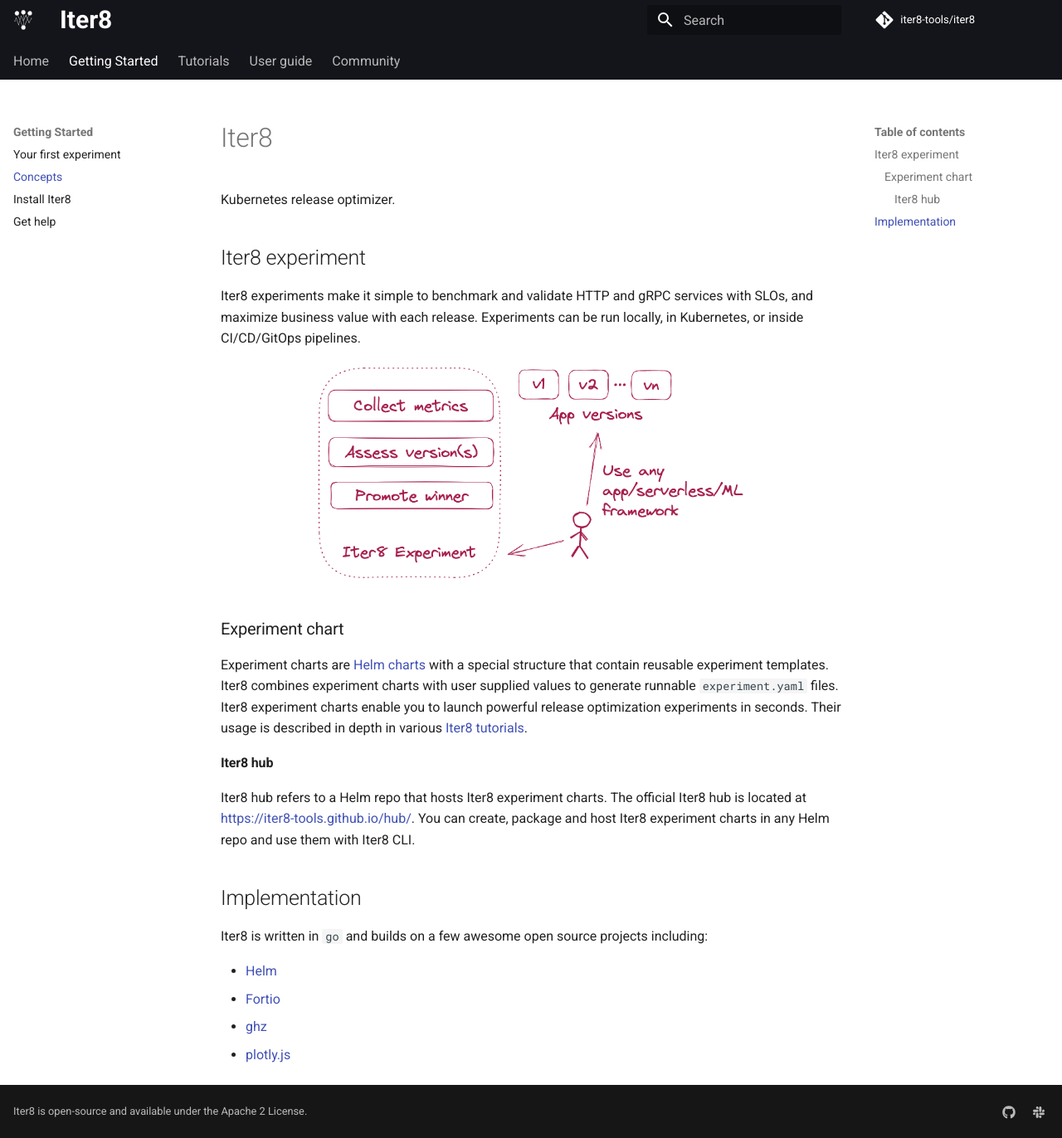
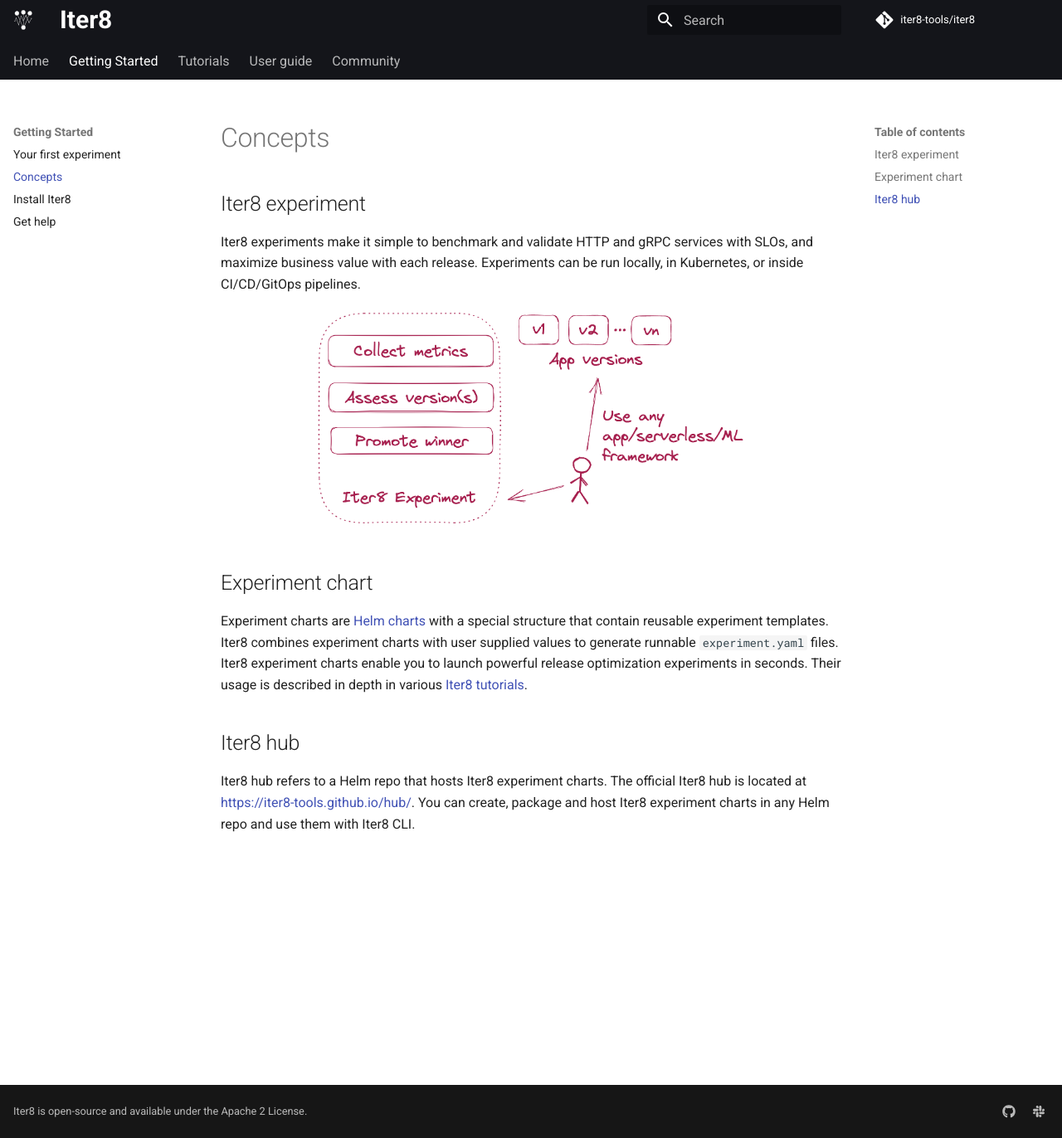
Before and after one commit to iter8-tools/docs, an MkDocs documentation site: the page built from docs/getting-started/concepts.md, in a window 1280 px wide and 1372 px high. Shown: the whole window at 83% size. Built offline with MkDocs 1.6.1 and Material for MkDocs 9.7.7, drawn with Linux system fonts in a browser that asks for light colours; comment, search, counter and statistics services are not loaded; the version menu is left out.

Commit message:
fix concepts
Signed-off-by: Srinivasan Parthasarathy <spartha@us.ibm.com>

```diff
--- a/docs/getting-started/concepts.md
+++ b/docs/getting-started/concepts.md
@@ -1,10 +1,6 @@
 ---
 template: main.html
 ---
-
-# Iter8
-
-Kubernetes release optimizer.
 
 ## Iter8 experiment
 Iter8 experiments make it simple to benchmark and validate HTTP and gRPC services with SLOs, and maximize business value with each release. Experiments can be run locally, in Kubernetes, or inside CI/CD/GitOps pipelines.
@@ -13,16 +9,8 @@
   <img alt-text="load-test-http" src="../../images/iter8-intro-dark.png" width="70%" />
 </p>
 
-### Experiment chart
+## Experiment chart
 Experiment charts are [Helm charts](https://helm.sh/docs/topics/charts/) with a special structure that contain reusable experiment templates. Iter8 combines experiment charts with user supplied values to generate runnable `experiment.yaml` files. Iter8 experiment charts enable you to launch powerful release optimization experiments in seconds. Their usage is described in depth in various [Iter8 tutorials](../tutorials/load-test-http/usage.md).
 
-#### Iter8 hub
+## Iter8 hub
 Iter8 hub refers to a Helm repo that hosts Iter8 experiment charts. The official Iter8 hub is located at https://iter8-tools.github.io/hub/. You can create, package and host Iter8 experiment charts in any Helm repo and use them with Iter8 CLI.
-
-## Implementation
-Iter8 is written in `go` and builds on a few awesome open source projects including:
-
-- [Helm](https://helm.sh)
-- [Fortio](https://github.com/fortio/fortio)
-- [ghz](https://ghz.sh)
-- [plotly.js](https://github.com/plotly/plotly.js)
```
